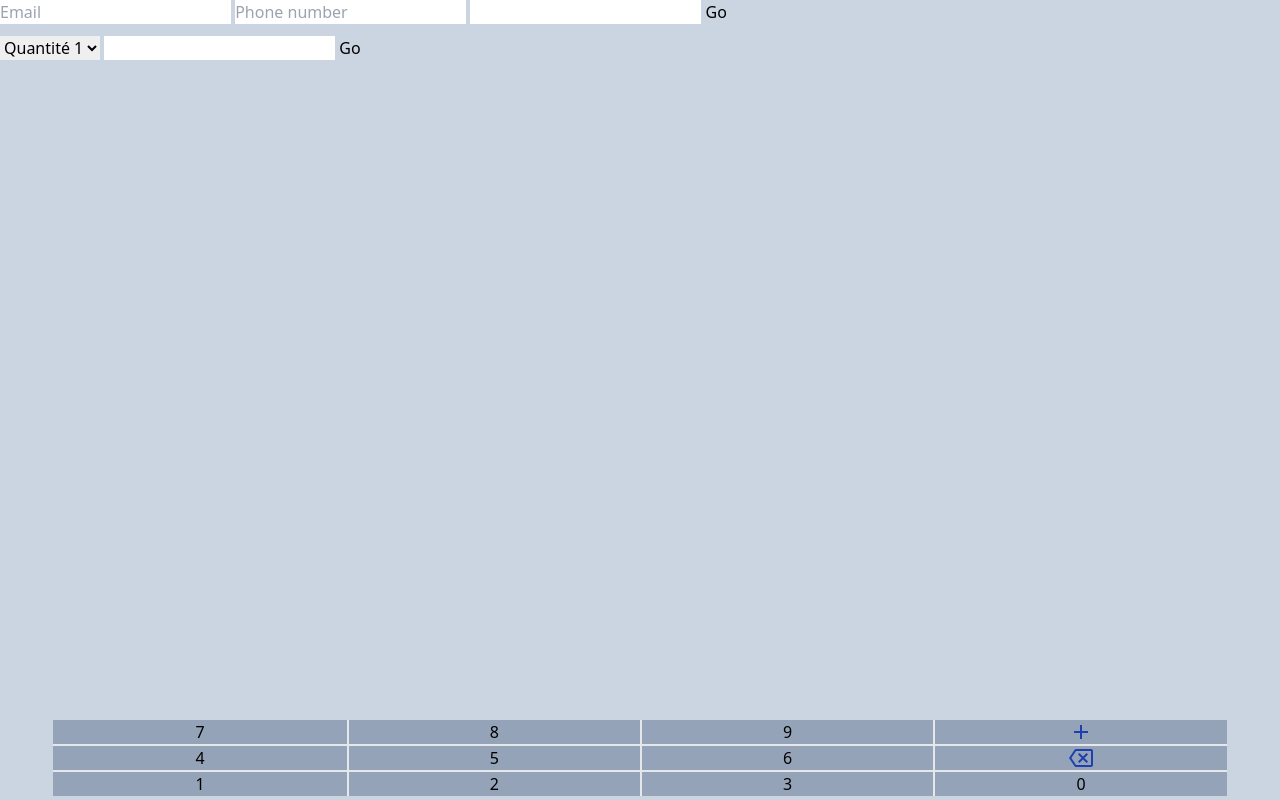
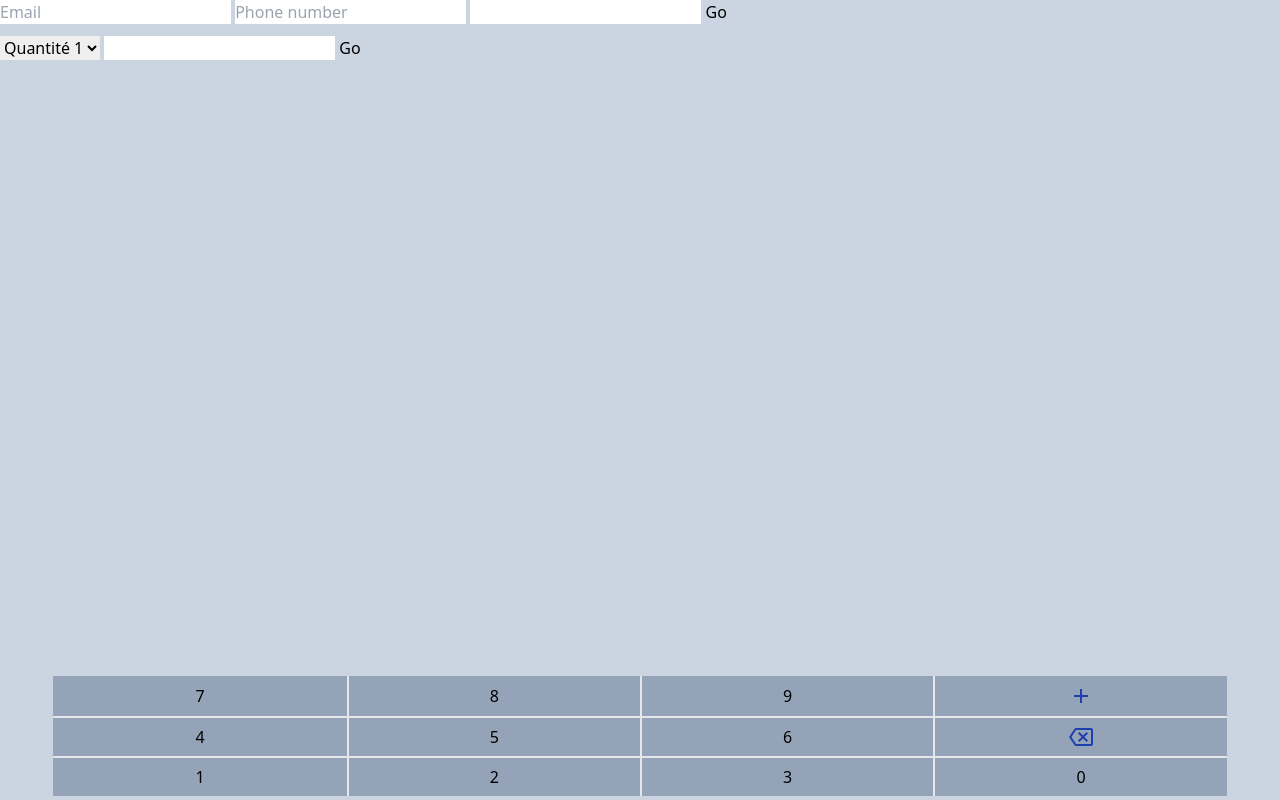
Before and after one commit to csdevph/onscreen-keyboard, a plain HTML site: page index.html in a window 1280 px wide. Drawn offline with Linux system fonts and the light colour scheme.

Commit message:
enlarge buttons

```diff
--- a/onscreen-keyboard.js
+++ b/onscreen-keyboard.js
@@ -37,7 +37,7 @@ const Keyboard = {
 
         this.keyLayout.forEach(keyRow => {
             const keyboardRow = document.createElement("div");
-            keyboardRow.classList.add("divide-x-2", "flex");
+            keyboardRow.classList.add("divide-x-2", "flex", "h-10");
             keyRow.forEach(key => {
                 const keyElement = document.createElement("button");
 
```
Also changed, not shown: output.css.
